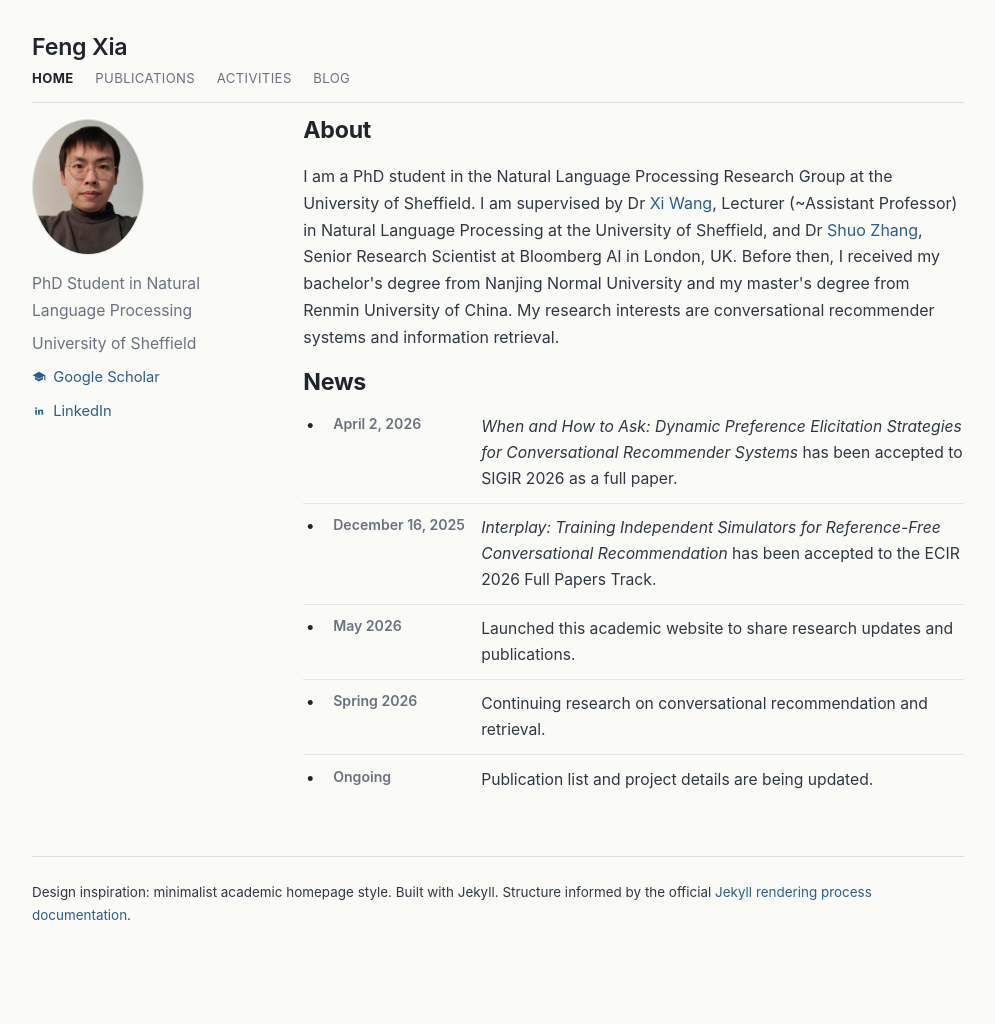
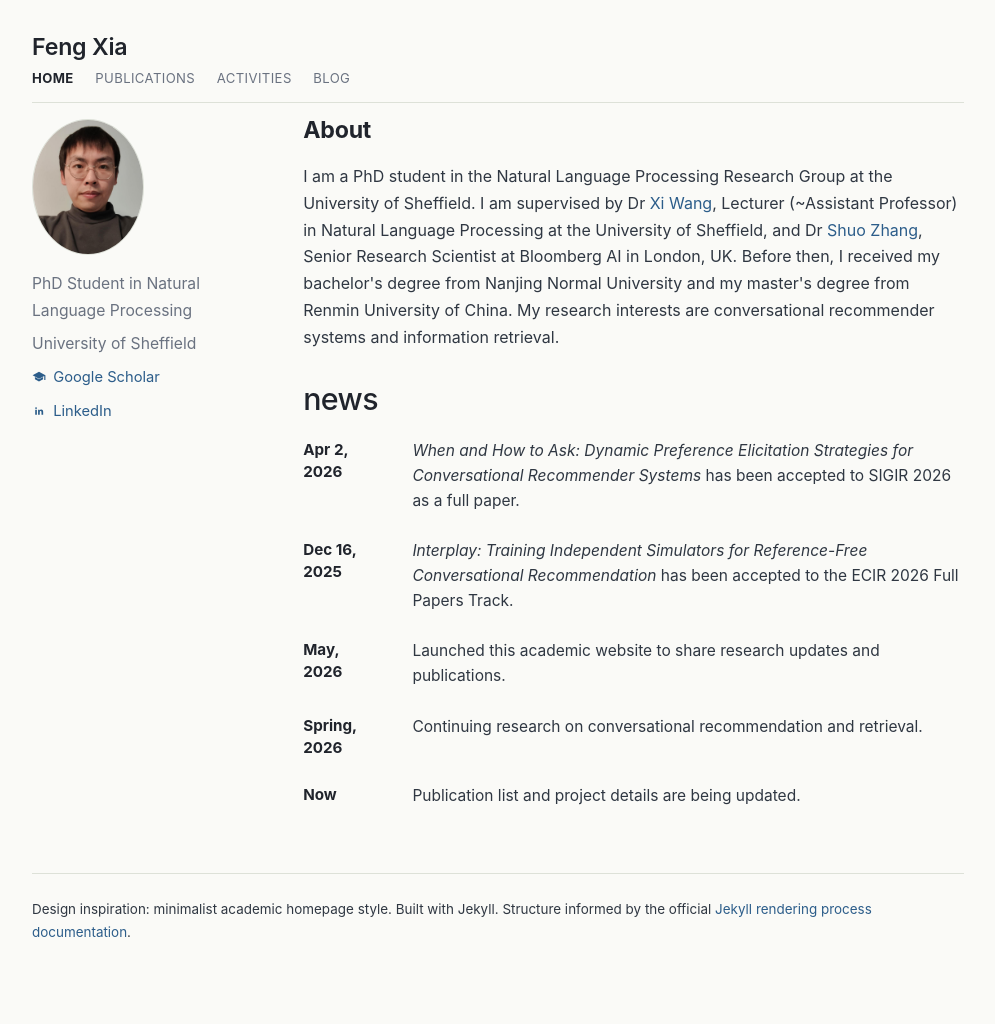
Before and after one commit to juanfacabian/juanfacabian.github.io, a Jekyll site: the page built from index.html, in a window 1280 px wide. Shown: the whole page, without its empty margins (142-1137 px from the left). Built offline with Jekyll 4.4.1, drawn with Linux system fonts in a browser that asks for light colours.

Commit message:
Restyle news section to match reference format

```diff
--- a/assets/css/style.css
+++ b/assets/css/style.css
@@ -119,44 +119,39 @@ ul {
   padding-left: 1.25rem;
 }
 
+.news-heading {
+  font-size: 1.9rem;
+  font-weight: 500;
+  text-transform: lowercase;
+  letter-spacing: -0.02em;
+  margin-top: 1.8rem;
+  margin-bottom: 1.35rem;
+}
+
 .news-list {
   display: flex;
   flex-direction: column;
-  gap: 0.7rem;
+  gap: 1.6rem;
 }
 
 .news-item {
   display: grid;
-  grid-template-columns: 14px 132px minmax(0, 1fr);
-  gap: 1rem;
+  grid-template-columns: 82px minmax(0, 1fr);
+  gap: 1.7rem;
   align-items: start;
-  padding-bottom: 0.7rem;
-  border-bottom: 1px solid rgba(221, 225, 216, 0.7);
-}
-
-.news-item:last-child {
-  border-bottom: none;
-  padding-bottom: 0;
-}
-
-.news-bullet {
-  color: var(--text);
-  font-size: 1rem;
-  line-height: 1.3;
-  text-align: center;
 }
 
 .news-date {
-  color: var(--muted);
-  font-size: 0.88rem;
-  font-weight: 600;
+  color: var(--text);
+  font-size: 0.95rem;
+  font-weight: 700;
   line-height: 1.45;
 }
 
 .news-text {
   color: #2f3742;
-  font-size: 0.98rem;
-  line-height: 1.65;
+  font-size: 0.97rem;
+  line-height: 1.6;
 }
 
 .home-grid {
@@ -254,11 +249,7 @@ ul {
 
   .news-item {
     grid-template-columns: 1fr;
-    gap: 0.2rem;
-  }
-
-  .news-bullet {
-    display: none;
+    gap: 0.35rem;
   }
 
   .home-sidebar {
--- a/index.html
+++ b/index.html
@@ -41,31 +41,26 @@ layout: default
       information retrieval.
     </p>
 
-    <h2>News</h2>
+    <h2 class="news-heading">news</h2>
     <div class="news-list">
       <div class="news-item">
-        <div class="news-bullet">&bull;</div>
-        <div class="news-date">April 2, 2026</div>
+        <div class="news-date">Apr 2,<br>2026</div>
         <div class="news-text"><em>When and How to Ask: Dynamic Preference Elicitation Strategies for Conversational Recommender Systems</em> has been accepted to SIGIR 2026 as a full paper.</div>
       </div>
       <div class="news-item">
-        <div class="news-bullet">&bull;</div>
-        <div class="news-date">December 16, 2025</div>
+        <div class="news-date">Dec 16,<br>2025</div>
         <div class="news-text"><em>Interplay: Training Independent Simulators for Reference-Free Conversational Recommendation</em> has been accepted to the ECIR 2026 Full Papers Track.</div>
       </div>
       <div class="news-item">
-        <div class="news-bullet">&bull;</div>
-        <div class="news-date">May 2026</div>
+        <div class="news-date">May,<br>2026</div>
         <div class="news-text">Launched this academic website to share research updates and publications.</div>
       </div>
       <div class="news-item">
-        <div class="news-bullet">&bull;</div>
-        <div class="news-date">Spring 2026</div>
+        <div class="news-date">Spring,<br>2026</div>
         <div class="news-text">Continuing research on conversational recommendation and retrieval.</div>
       </div>
       <div class="news-item">
-        <div class="news-bullet">&bull;</div>
-        <div class="news-date">Ongoing</div>
+        <div class="news-date">Now</div>
         <div class="news-text">Publication list and project details are being updated.</div>
       </div>
     </div>
```
